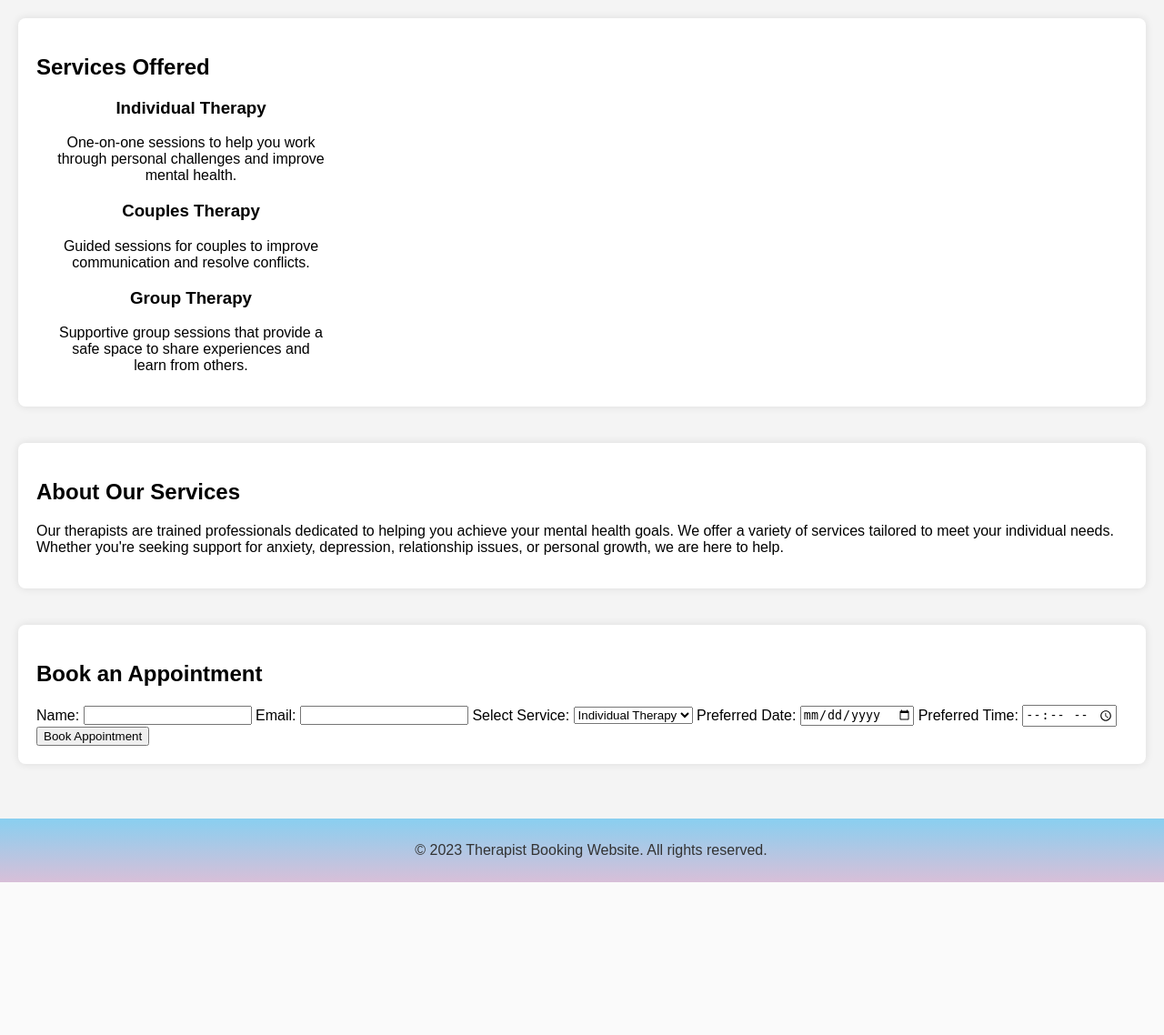
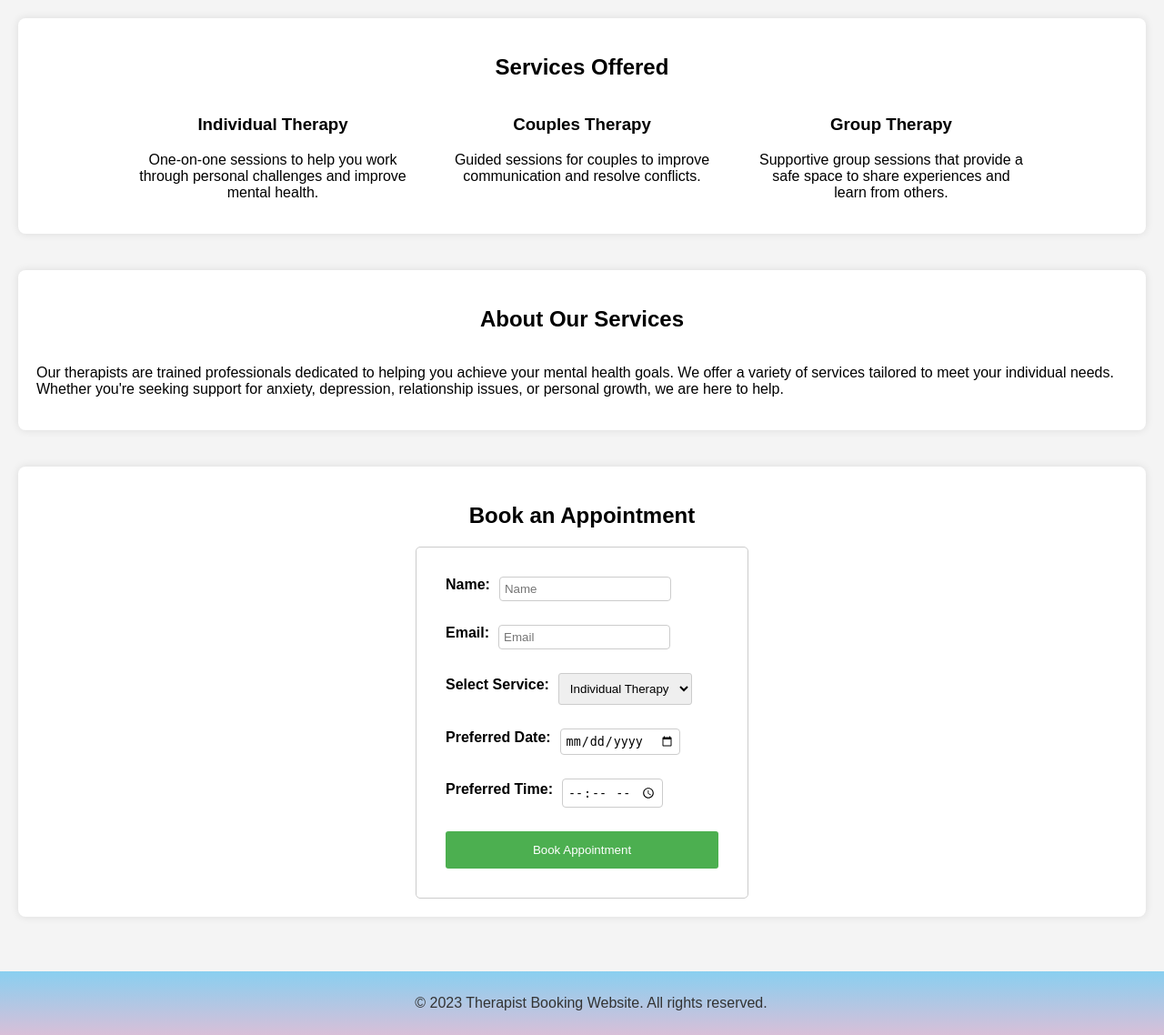
Before and after one commit to 1Zephyr2/3HFinalProject, a PHP site: page / in a window 1280 px wide. Shown: the part 154-1292 px from the top of the page at 91% size. Before the commit the page ends 1124 px from the top, so only its background shows below. Run offline with PHP 8.4, Linux system fonts and the light colour scheme.

Commit message:
mainpage

```diff
--- a/Mainpage/index.php
+++ b/Mainpage/index.php
@@ -21,6 +21,7 @@
     <main>
         <section id="services">
             <h2>Services Offered</h2>
+            <div class="services-container"> <!-- Added container for centering -->
             <div class="service">
                 <h3>Individual Therapy</h3>
                 <p>One-on-one sessions to help you work through personal challenges and improve mental health.</p>
@@ -33,6 +34,7 @@
                 <h3>Group Therapy</h3>
                 <p>Supportive group sessions that provide a safe space to share experiences and learn from others.</p>
             </div>
+            </div>
         </section>
 
         <section id="about">
@@ -43,25 +45,30 @@
         <section id="appointments">
             <h2>Book an Appointment</h2>
             <form action="submit_appointment.php" method="POST">
+            <div class="form-group">
                 <label for="name">Name:</label>
-                <input type="text" id="name" name="name" required>
-
+                <input type="text" id="name" placeholder="Name" required>
+            </div>
+            <div class="form-group">
                 <label for="email">Email:</label>
-                <input type="email" id="email" name="email" required>
-
+                <input type="email" id="email" placeholder="Email" required>
+            </div>
+            <div class="form-group">
                 <label for="service">Select Service:</label>
                 <select id="service" name="service" required>
                     <option value="individual">Individual Therapy</option>
                     <option value="couples">Couples Therapy</option>
                     <option value="group">Group Therapy</option>
                 </select>
-
+            </div>
+            <div class="form-group">
                 <label for="date">Preferred Date:</label>
                 <input type="date" id="date" name="date" required>
-
+            </div>
+            <div class="form-group">
                 <label for="time">Preferred Time:</label>
                 <input type="time" id="time" name="time" required>
-
+            </div>
                 <button type="submit">Book Appointment</button>
             </form>
         </section>
--- a/Mainpage/styles.css
+++ b/Mainpage/styles.css
@@ -53,6 +53,17 @@ section {
     max-width: 300px; /* Set a maximum width for each service box */
 }
 
+.container {
+    text-align: center;
+    padding: 20px;
+    border: 1px solid #ccc;
+    border-radius: 5px;
+ }
+
+ h2 {
+    text-align: center;
+ }
+
 footer {
     text-align: center;
     padding: 10px;
@@ -62,3 +73,61 @@ footer {
     bottom: 0;
     width: 100%;
 }
+
+section {
+    display: flex;
+    flex-direction: column;
+    align-items: center;
+  }
+
+form {
+    display: flex;
+    flex-direction: column;
+    align-items: left;
+    gap: 1rem;
+    padding: 2rem;
+    border: 1px solid #ccc;
+    border-radius: 5px;
+    width: 300px;
+}
+
+label {
+    display: block;
+    margin-bottom: 0.5rem;
+    font-weight: bold;
+}
+
+
+input, select {
+    padding: 0.5rem;
+    border: 1px solid #ccc;
+    border-radius: 3px;
+    display: flex;
+}
+
+
+button {
+    padding: 0.8rem 1.5rem;
+    background-color: #4CAF50;
+    color: white;
+    border: none;
+    border-radius: 3px;
+    cursor: pointer;
+}
+
+.form-group {
+    display: flex;
+    align-items: center; /* Aligns items vertically centered */
+    margin-bottom: 10px; /* Space between form groups */
+}
+
+.form-group label {
+    margin-right: 10px; /* Space between label and input */
+    font-weight: bold; /* Optional: make label bold */
+}
+
+.form-group input {
+    padding: 5px; /* Padding inside the input */
+    border: 1px solid #ccc; /* Border style */
+    border-radius: 4px; /* Rounded corners */
+}
```
